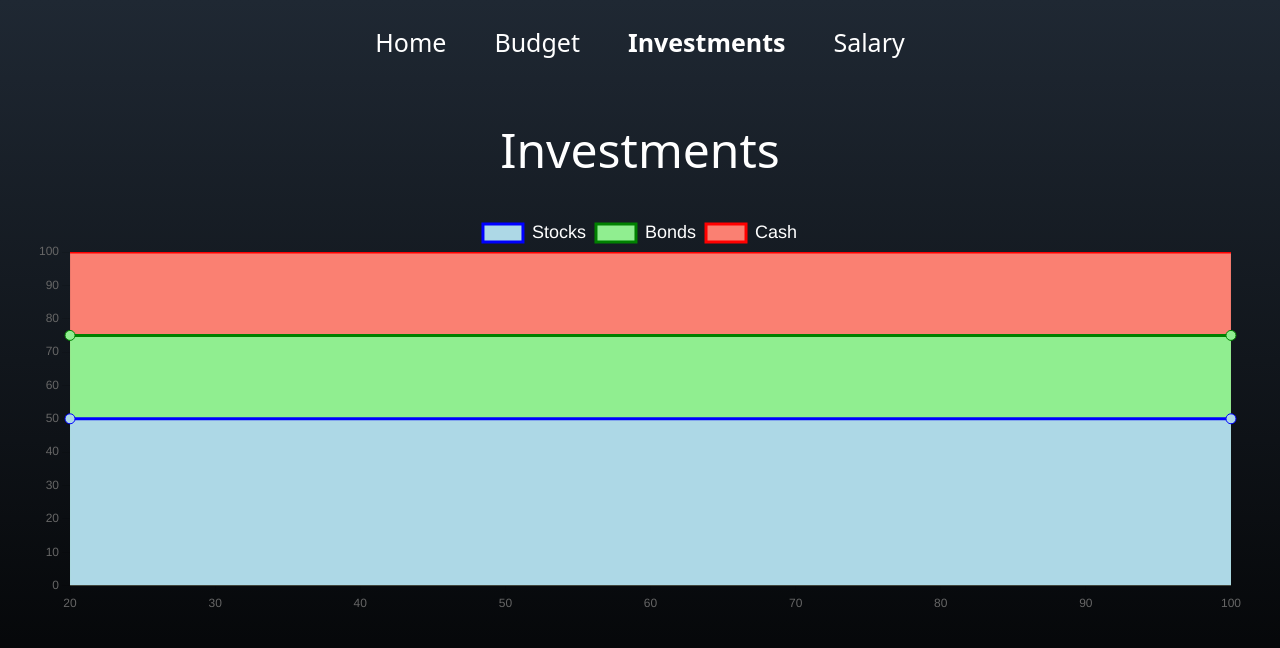
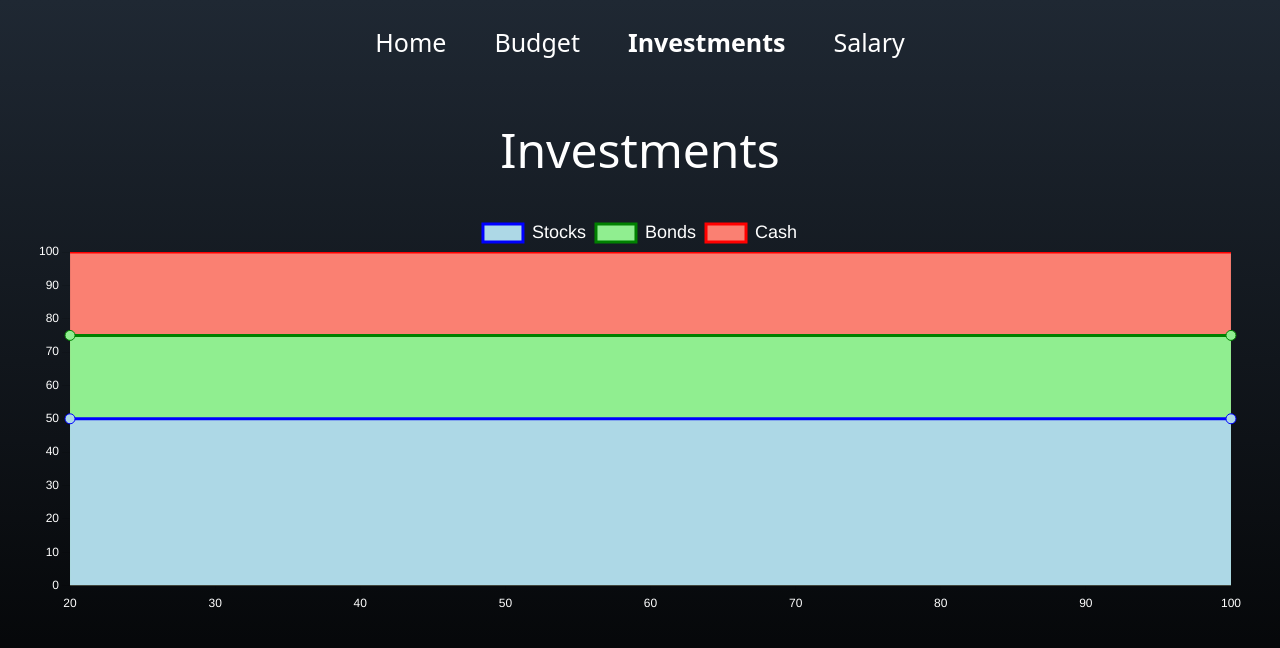
Before and after one commit to sunnyguan/hackutd-f22, a Next.js app in the folder frontend/: page / in a window 1280 px wide. Shown: the top 648 px of the page. Built offline with nearby package versions, Linux system fonts and the light colour scheme.

Commit message:
modify frontend

```diff
--- a/frontend/pages/InvestmentChart.js
+++ b/frontend/pages/InvestmentChart.js
@@ -155,18 +155,42 @@ export default function InvestmentChart() {
           type: 'linear',
           max: maxRange,
           min: 0,
+          ticks: {
+            color: 'white'
+          }
         },
         y2: {
           type: 'linear',
           max: maxRange,
           min: 0,
-          display: false
+          display: false,
+          ticks: {
+            color: 'white'
+          }
         },
         y3: {
           type: 'linear',
           max: maxRange,
           min: 0,
-          display: false
+          display: false,
+          ticks: {
+            color: 'white'
+          }
+        },
+        x: {
+          ticks: {
+            color: 'white'
+          }
+        }
+      },
+      plugins: {
+        legend: {
+          labels: {
+            color: "white",
+            font: {
+              size: 18
+            }
+          }
         }
       },
       onHover: function(e) {
--- a/frontend/pages/MovableChart.js
+++ b/frontend/pages/MovableChart.js
@@ -106,17 +106,31 @@ export default function MovableChart() {
           max: 100,
           min: 0,
           display: false,
+          ticks: {
+            color: 'white'
+          }
         },
         y2: {
           type: 'linear',
           max: 100,
           min: 0,
-          display: false
+          display: false,
+          ticks: {
+            color: 'white'
+          }
         },
         y3: {
           type: 'linear',
           max: 100,
           min: 0,
+          ticks: {
+            color: 'white'
+          }
+        },
+        x: {
+          ticks: {
+            color: 'white'
+          }
         }
       },
       onHover: function(e) {
--- a/frontend/pages/SalaryChart.js
+++ b/frontend/pages/SalaryChart.js
@@ -59,6 +59,14 @@ export default function SalaryChart() {
           type: 'linear',
           max: 500000,
           min: 0,
+          ticks: {
+            color: 'white'
+          }
+        },
+        x: {
+          ticks: {
+            color: 'white'
+          }
         }
       },
       onHover: function(e) {
@@ -125,6 +133,14 @@ export default function SalaryChart() {
 
             chartRef.current.update();
           },
+        },
+        legend: {
+          labels: {
+            color: "white",
+            font: {
+              size: 18
+            }
+          }
         }
       }
     }
```
